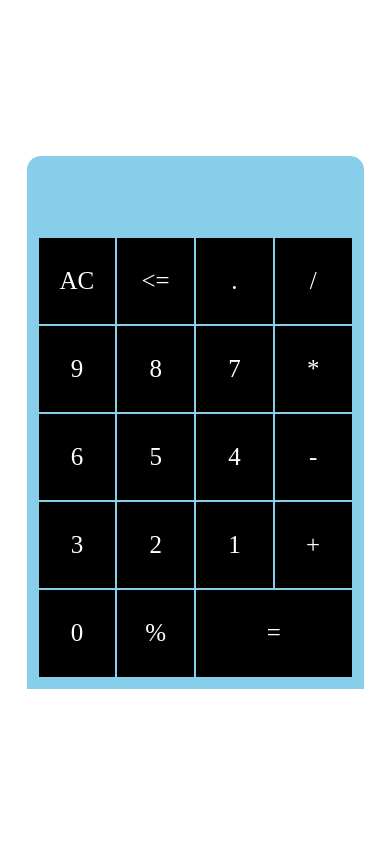
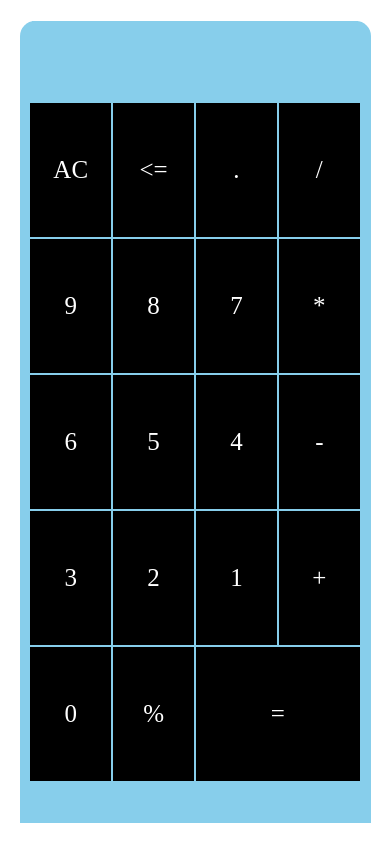
Before and after one commit to Uberdanalmeida/projeto-calculadora, a plain HTML site: page index.html in a window 390 px wide. Drawn offline with Linux system fonts and the light colour scheme.

Commit message:
Modificando o tamanho do heigth, e do width, no modo mobile.

```diff
--- a/style.css
+++ b/style.css
@@ -53,32 +53,32 @@ td {
     }
 
     #calc {
-        background-color: transparent;
-        height: 100%;
-        width: 100vw;
-        display: flex;
-        flex-direction: column;
-        align-items: center;
-        justify-content: center;
+        background-color: skyblue;
+        height: 95%;
+        width: 90%;
     }
 
     table {
-        padding: 10px;
+        height: 85%;
+        width: 95%;
         background-color: skyblue;
+        margin: auto;
+        justify-items: end;
     }
 
     td {
         background-color: black;
-        height: 40px;
-        width: 40px;
     }
 
     #res {
-        padding-bottom: 10px;
-        height: 50px;
+        display: flex;
+        width: 93%;
+        height: 80px;
+        margin: auto;
+        justify-content: center;
+        text-align: center;
+        align-items: center;
         background-color: skyblue;
-        padding-top: 10px;
-        border-radius: 14px 14px 0 0;
         color: black;
     }
 }
```
